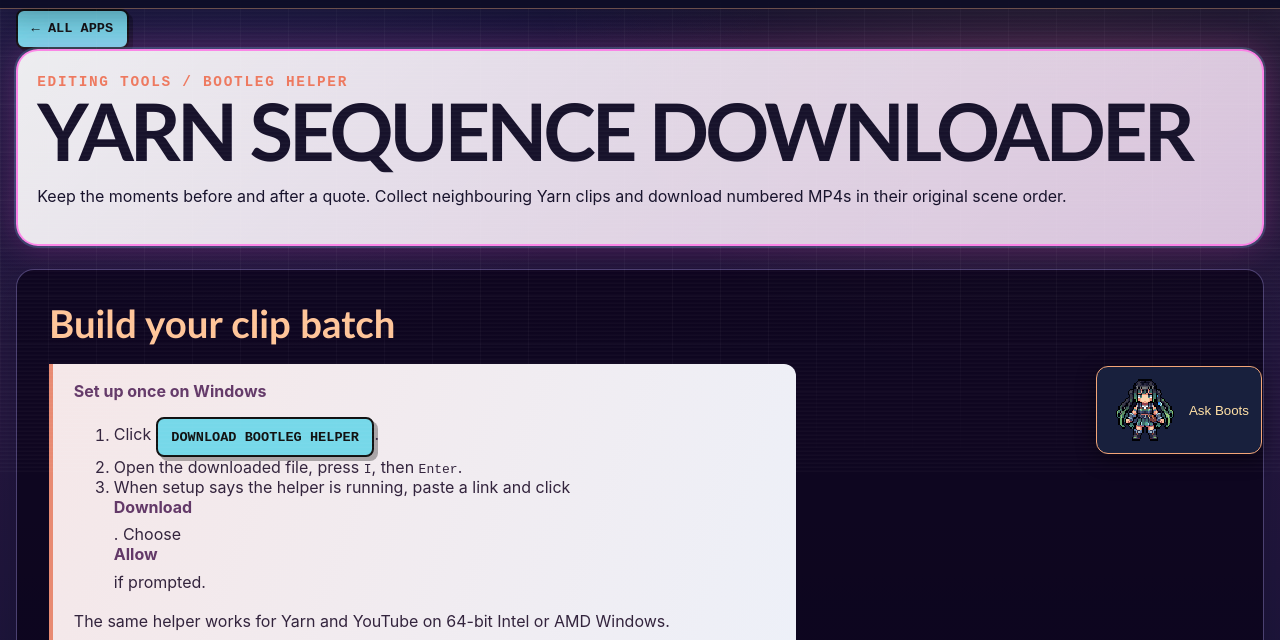
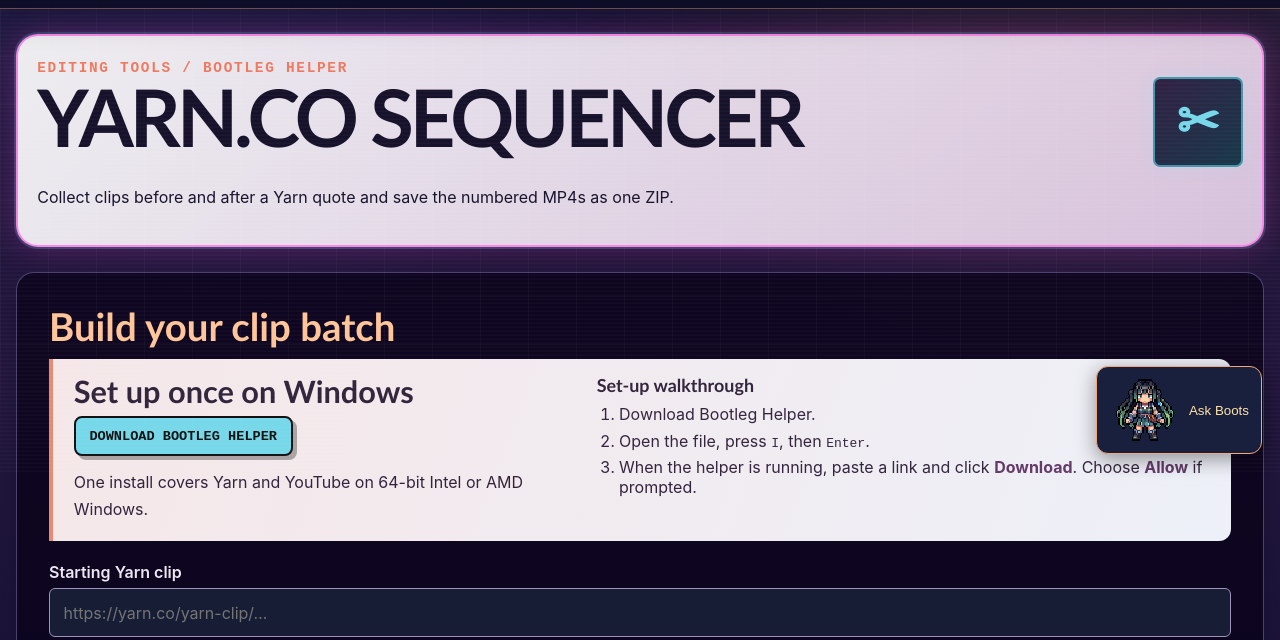
Before and after one commit to BootlegProductions/Bootleg-OS, a plain HTML site: page yarn-downloader.html in a window 1280 px wide. Shown: the part 328-968 px from the top of the page. Drawn offline with Linux system fonts and the light colour scheme.

Commit message:
Apply consistent Bootleg OS app headings and spacing

```diff
--- a/yarn-downloader.html
+++ b/yarn-downloader.html
@@ -3,7 +3,7 @@
   <head>
     <meta charset="utf-8">
     <meta name="viewport" content="width=device-width,initial-scale=1">
-    <title>Yarn Sequence Downloader - Bootleg OS</title>
+    <title>Yarn.co Sequencer - Bootleg OS</title>
     <link rel="canonical" href="https://bootlegproductions.github.io/Bootleg-OS/yarn-downloader.html">
     <meta name="description" content="Collect neighbouring Yarn clips and download MP4 sequences as one ZIP with Bootleg Helper.">
     <link rel="icon" type="image/svg+xml" href="assets/brand/favicon.svg?v=3">
@@ -16,7 +16,8 @@
     <meta name="twitter:title" content="Applications - Bootleg OS">
     <meta name="twitter:description" content="Browse the Bootleg OS app drawer — weather, world clock, pirate radio, image tools, archive scraper and video converter.">
     <link rel="stylesheet" href="css/style.css?v=compressor-1">
-  <link rel="stylesheet" href="css/yarn-downloader.css?v=batch-3"></head>
+  <link rel="stylesheet" href="css/yarn-downloader.css?v=batch-3"><link rel="stylesheet" href="css/app-layout.css?v=1">
+  </head>
   <body>
     <header class="site-header">
       <div class="shell topbar">
@@ -71,22 +72,28 @@
       </div>
     </header>
     <main class="shell">
-      <a class="btn" href="applications.html">← All apps</a>
-      <section class="panel"><div class="panel-content">
-        <span class="eyebrow">Editing tools / Bootleg Helper</span><h1>Yarn sequence downloader</h1>
-        <p>Keep the moments before and after a quote. Collect neighbouring Yarn clips and download numbered MP4s in their original scene order.</p>
+
+      <section class="panel app-title-panel"><div class="panel-content">
+        <span class="eyebrow">Editing tools / Bootleg Helper</span><div class="app-heading-line"><h1>Yarn.co Sequencer</h1><span class="app-icon app-heading-icon" aria-hidden="true">✂</span></div>
+        <p>Collect clips before and after a Yarn quote and save the numbered MP4s as one ZIP.</p>
       </div></section>
       <section class="yarn-layout">
         <article class="card"><div class="card-content">
           <h2>Build your clip batch</h2>
-          <aside class="post-note">
-      <strong>Set up once on Windows</strong>
-      <ol>
-        <li>Click <a class="btn" href="downloads/Bootleg-Helper-Setup.cmd" download>Download Bootleg Helper</a>.</li>
-        <li>Open the downloaded file, press <kbd>I</kbd>, then <kbd>Enter</kbd>.</li>
-        <li>When setup says the helper is running, paste a link and click <strong>Download</strong>. Choose <strong>Allow</strong> if prompted.</li>
-      </ol>
-      <p>The same helper works for Yarn and YouTube on 64-bit Intel or AMD Windows.</p>
+          <aside class="post-note app-helper-setup">
+      <div class="app-helper-action">
+        <h2>Set up once on Windows</h2>
+        <a class="btn" href="downloads/Bootleg-Helper-Setup.cmd" download>Download Bootleg Helper</a>
+        <p>One install covers Yarn and YouTube on 64-bit Intel or AMD Windows.</p>
+      </div>
+      <div class="app-helper-walkthrough">
+        <h3>Set-up walkthrough</h3>
+        <ol>
+          <li>Download Bootleg Helper.</li>
+          <li>Open the file, press <kbd>I</kbd>, then <kbd>Enter</kbd>.</li>
+          <li>When the helper is running, paste a link and click <strong>Download</strong>. Choose <strong>Allow</strong> if prompted.</li>
+        </ol>
+      </div>
     </aside>
           <form id="yarn-form">
             <label for="yarn-url">Starting Yarn clip</label>
@@ -99,6 +106,7 @@
           <div id="yarn-job" hidden><p id="yarn-status" role="status"></p><div id="yarn-fallback" hidden><p>Open this clip on Yarn and use the browser companion on that tab. Enter the same counts, then choose <strong>Collect sequence</strong>.</p><a class="btn" id="yarn-fallback-open" target="_blank" rel="noopener">Open clip on Yarn</a> <a href="downloads/Bootleg-Yarn-Browser-Companion.zip" download>Get the Yarn browser companion</a></div></div>
         </div></article>
       </section>
+    <p class="app-return"><a href="applications.html">← All apps</a></p>
     </main>
     <footer class="shell footer">
       <div class="footer-left"><a class="footer-support" href="https://buymeacoffee.com/supportweb" target="_blank" rel="noopener noreferrer"><svg class="footer-coffee-icon" viewBox="0 0 32 32" aria-hidden="true" focusable="false"><path d="M7 12h16v9a6 6 0 0 1-6 6h-4a6 6 0 0 1-6-6Z" fill="currentColor"/><path d="M23 14h2a4 4 0 0 1 0 8h-2M5 29h21M11 3v5M16 2v5M21 3v5" fill="none" stroke="currentColor" stroke-width="2.5" stroke-linecap="round"/></svg><span class="footer-support-copy"><strong>Buy me a coffee</strong><small>Thanks for supporting my work ♥</small></span></a><span class="footer-time"><span>LOCAL TIME</span><time id="local-clock"></time></span></div>
```
